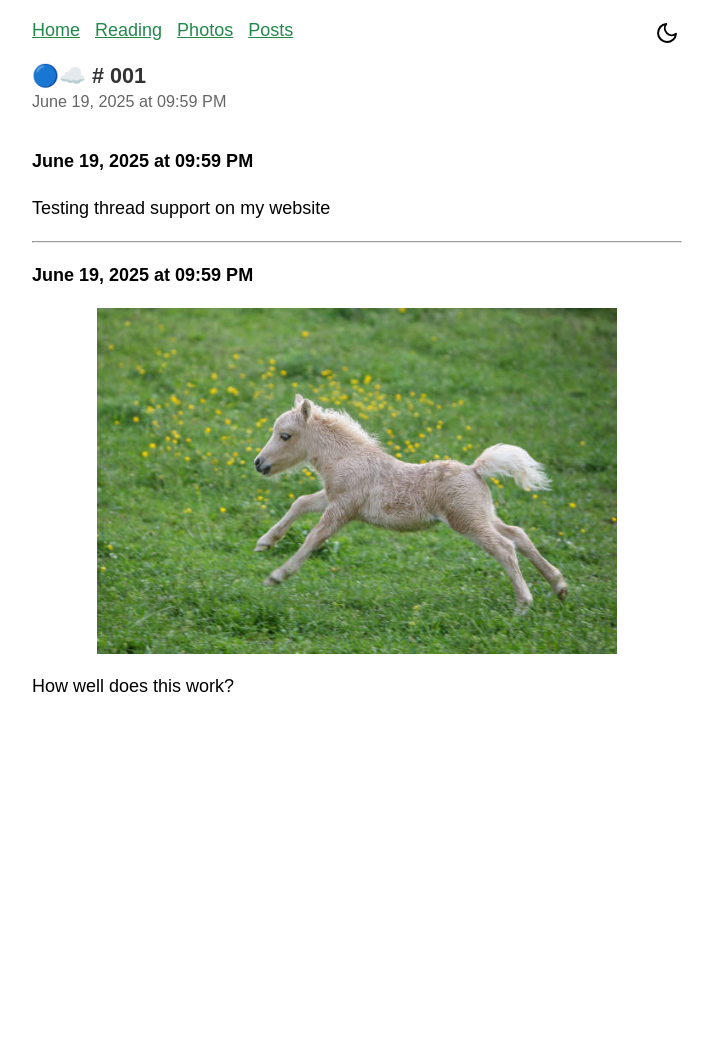
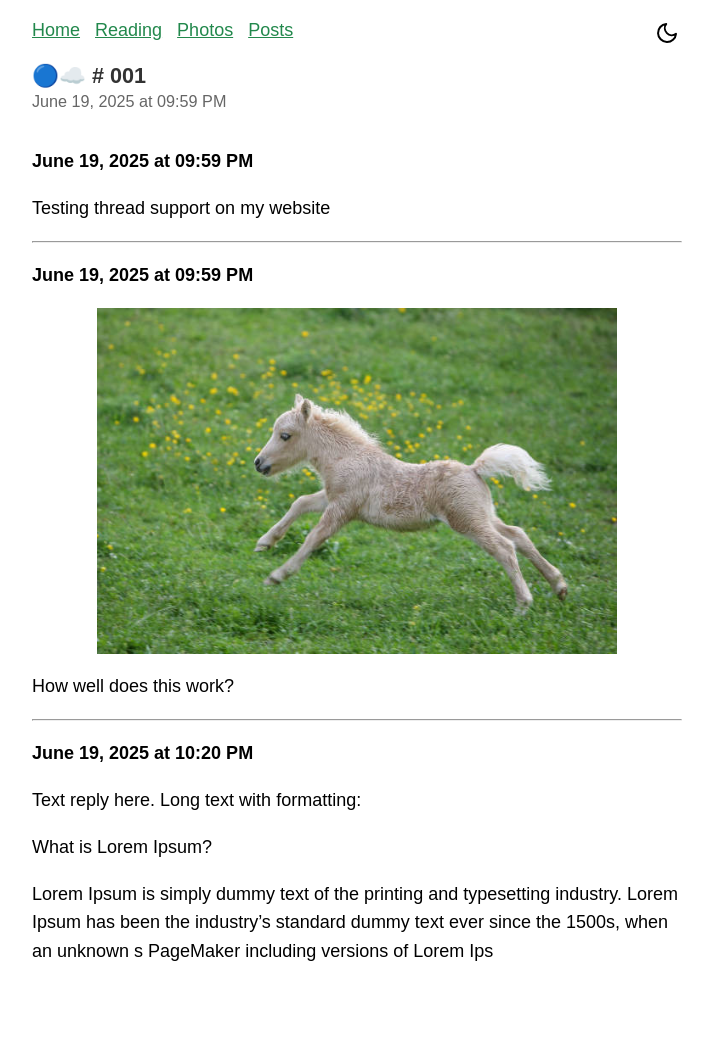
Before and after one commit to brandoncfallin/fallin-website, a Jekyll site: the page built from _posts/2025-06-19-testing-thread-support-on-my-w.md, in a window 1280 px wide. Shown: the whole page, without its empty margins (283-996 px from the left). Built offline with Jekyll 4.4.1, drawn with Linux system fonts in a browser that asks for light colours; before the commit the page ends 900 px from its top, so only the background shows below that.

Commit message:
Auto-sync Bluesky posts

```diff
--- a/_posts/2025-06-19-testing-thread-support-on-my-w.md
+++ b/_posts/2025-06-19-testing-thread-support-on-my-w.md
@@ -15,3 +15,13 @@ Testing thread support on my website
 
 
 How well does this work?
+
+---
+
+**June 19, 2025 at 10:20 PM**
+
+Text reply here. Long text with formatting:
+
+What is Lorem Ipsum?
+
+Lorem Ipsum is simply dummy text of the printing and typesetting industry. Lorem Ipsum has been the industry's standard dummy text ever since the 1500s, when an unknown s PageMaker including versions of Lorem Ips
```
Also changed, not shown: _posts/2025-06-19-i-have-posting-disease.md (added, +7 -0 lines).
